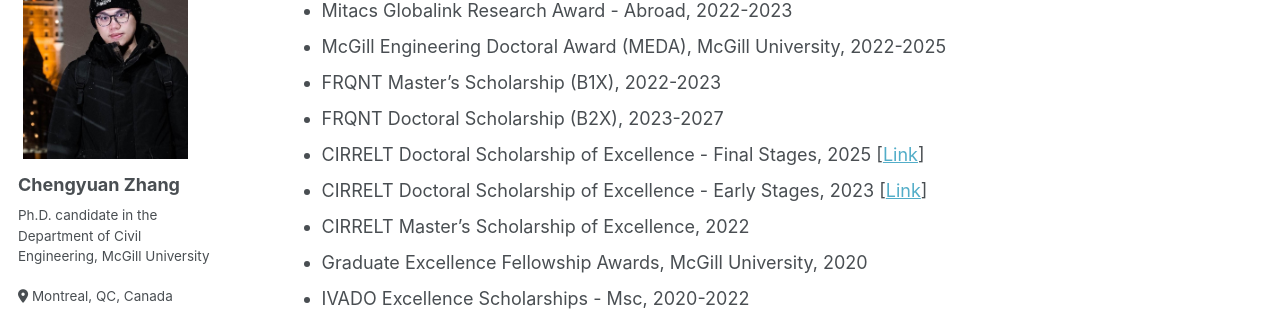
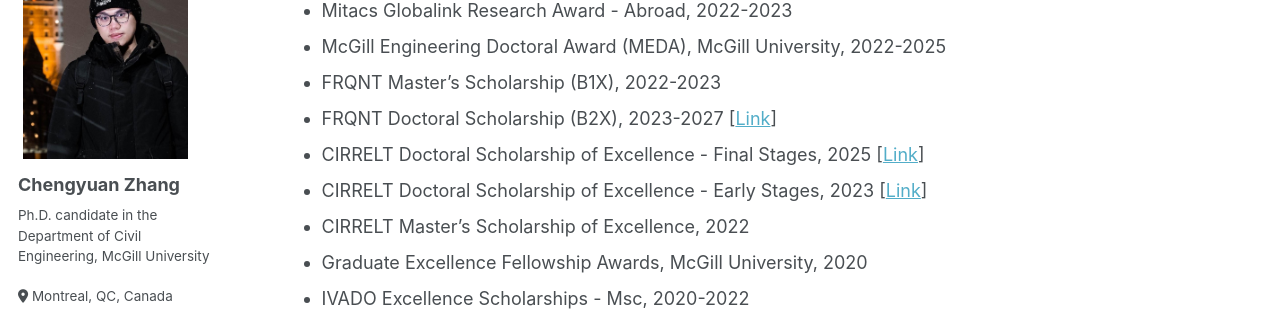
Before and after one commit to Chengyuan-Zhang/chengyuan-zhang.github.io, a Jekyll site: the page built from _pages/cv.md, in a window 1280 px wide and 900 px high, scrolled down 2066 px. Shown: the part 192-503 px from the top of the window. Built offline with Jekyll 4.4.1, drawn with Linux system fonts in a browser that asks for light colours; some web fonts are replaced; comment, search, counter and statistics services are not loaded.

Commit message:
update FRQNT link

```diff
--- a/_pages/cv.md
+++ b/_pages/cv.md
@@ -84,7 +84,7 @@
 - Mitacs Globalink Research Award - Abroad, 2022-2023
 - McGill Engineering Doctoral Award (MEDA), McGill University, 2022-2025
 - FRQNT Master's Scholarship (B1X), 2022-2023
-- FRQNT Doctoral Scholarship (B2X), 2023-2027
+- FRQNT Doctoral Scholarship (B2X), 2023-2027 [[Link](https://doi.org/10.69777/328118)]
 - CIRRELT Doctoral Scholarship of Excellence - Final Stages, 2025 [[Link](https://cirrelt.ca/cirrelt/images/file/2024/2024-2025-recipiendaires.pdf)]
 - CIRRELT Doctoral Scholarship of Excellence - Early Stages, 2023 [[Link](https://cirrelt.ca/cirrelt/images/file/2022/2022-2023-recipiendaires.pdf)]
 - CIRRELT Master's Scholarship of Excellence, 2022
```
